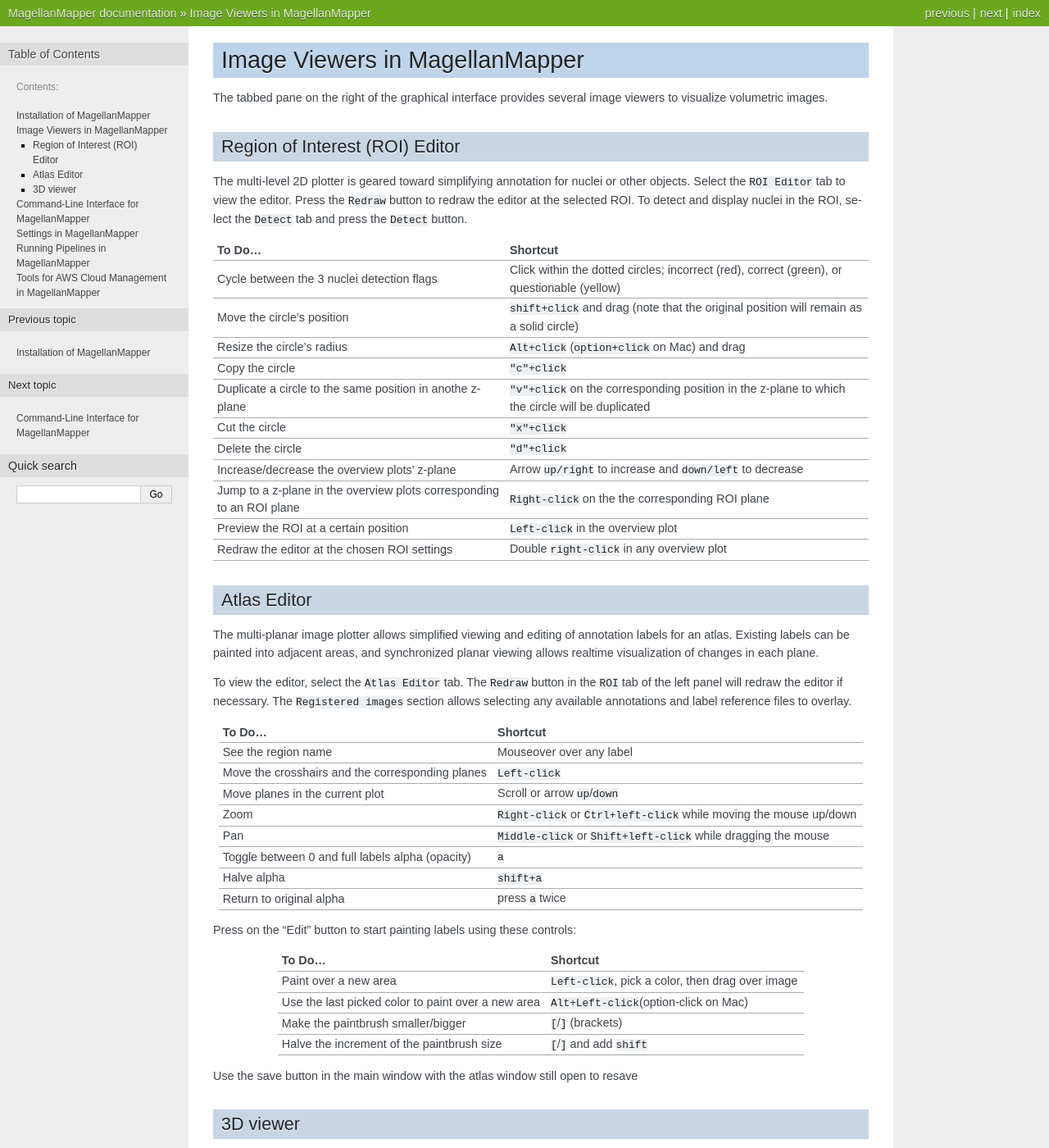
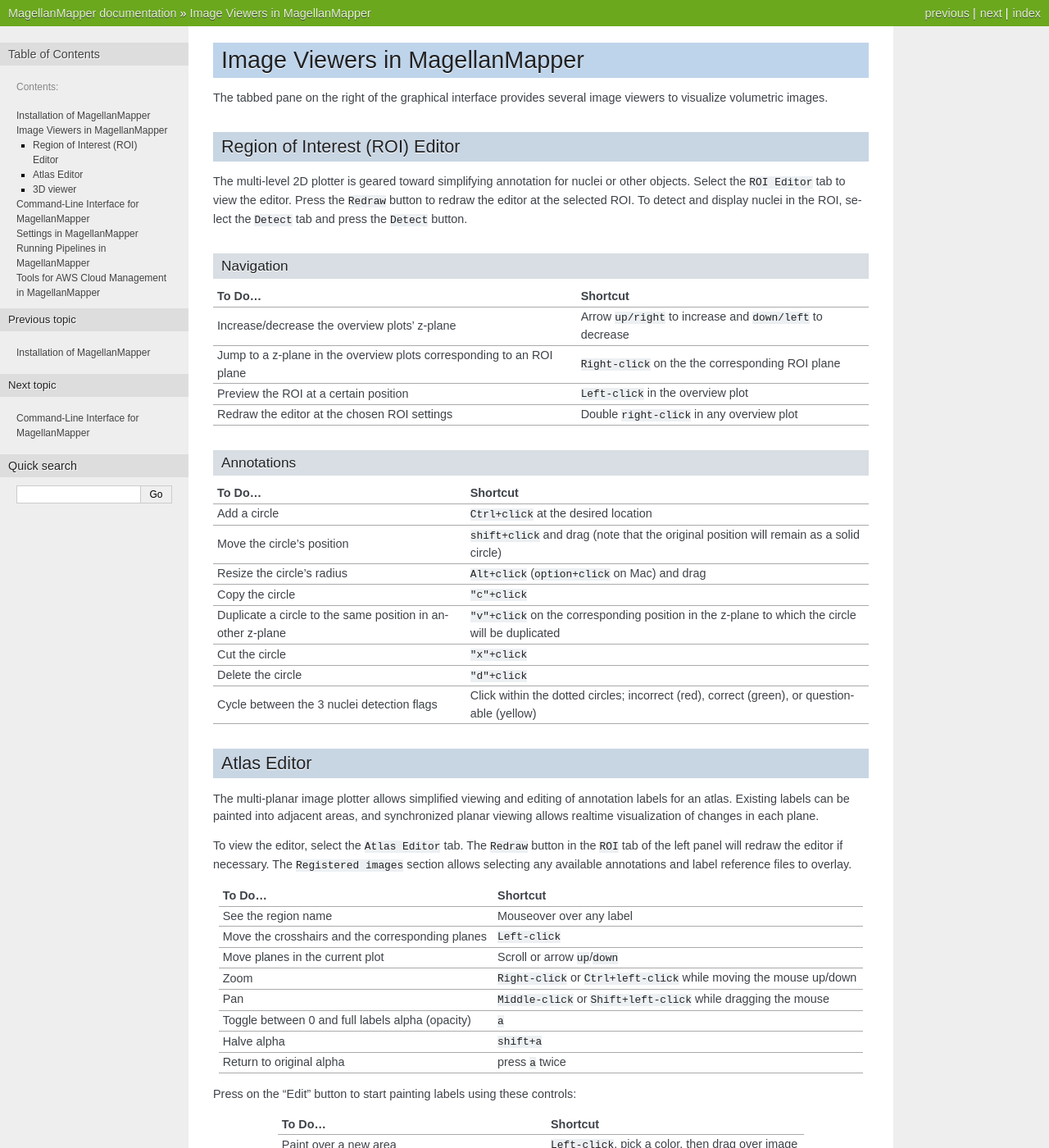
Before and after one commit to sanderslab/magellanmapper, a Sphinx documentation site: the page built from docs/viewers.md, in a window 1280 px wide and 1400 px high. Shown: the whole window at 82% size. Built offline with Sphinx 7.4.7, drawn with Linux system fonts in a browser that asks for light colours; pages that are not in the unit, such as notebooks, are missing from menus; the version number could not be read and is left out.

Commit message:
Split shortcut docs for ROI Editor navigation and annotations
Move navigation shortcuts into a separate table to distinguish these functions from the annotation tools. Place this navigation table above the annotation table since they will likely be used first.

```diff
--- a/docs/viewers.md
+++ b/docs/viewers.md
@@ -6,19 +6,27 @@
 
 The multi-level 2D plotter is geared toward simplifying annotation for nuclei or other objects. Select the `ROI Editor` tab to view the editor. Press the `Redraw` button to redraw the editor at the selected ROI. To detect and display nuclei in the ROI, select the `Detect` tab and press the `Detect` button.
 
+### Navigation
+
 | To Do...        | Shortcut            |
 | ---------------- | :------------------: |
-| Cycle between the 3 nuclei detection flags | Click within the dotted circles; incorrect (red), correct (green), or questionable (yellow) |
-| Move the circle's position | `shift+click` and drag (note that the original position will remain as a solid circle) |
-| Resize the circle's radius | `Alt+click` (`option+click` on Mac) and drag |
-| Copy the circle | `"c"+click` |
-| Duplicate a circle to the same position in anothe z-plane | `"v"+click` on the corresponding position in the z-plane to which the circle will be duplicated |
-| Cut the circle | `"x"+click` |
-| Delete the circle | `"d"+click` |
 | Increase/decrease the overview plots' z-plane | Arrow `up/right` to increase and `down/left` to decrease |
 | Jump to a z-plane in the overview plots corresponding to an ROI plane | `Right-click` on the the corresponding ROI plane |
 | Preview the ROI at a certain position | `Left-click` in the overview plot |
 | Redraw the editor at the chosen ROI settings | Double `right-click` in any overview plot |
+
+### Annotations
+
+| To Do...        | Shortcut            |
+| ---------------- | :------------------: |
+| Add a circle | `Ctrl+click` at the desired location |
+| Move the circle's position | `shift+click` and drag (note that the original position will remain as a solid circle) |
+| Resize the circle's radius | `Alt+click` (`option+click` on Mac) and drag |
+| Copy the circle | `"c"+click` |
+| Duplicate a circle to the same position in another z-plane | `"v"+click` on the corresponding position in the z-plane to which the circle will be duplicated |
+| Cut the circle | `"x"+click` |
+| Delete the circle | `"d"+click` |
+| Cycle between the 3 nuclei detection flags | Click within the dotted circles; incorrect (red), correct (green), or questionable (yellow) |
 
 
 ## Atlas Editor
```
